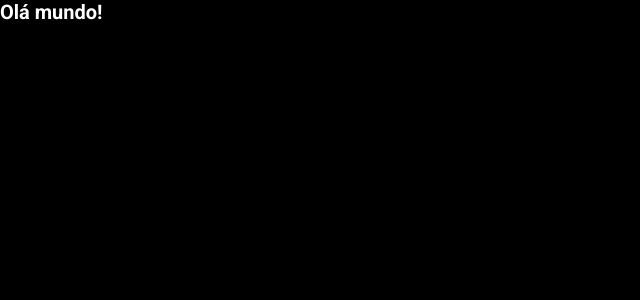
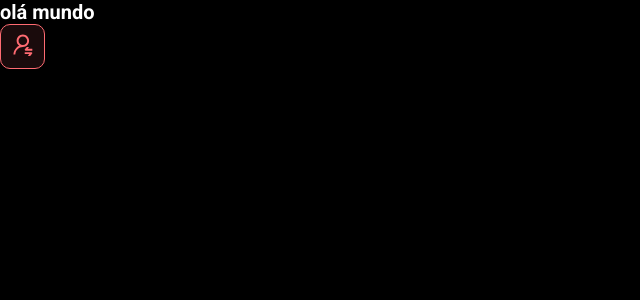
Before and after one commit to Ismaelp96/project-reactjs-spring, a React (Vite) app in the folder frontend/: page / in a window 1280 px wide. Shown: the top 300 px of the page, without its empty margins (0-640 px from the left). Built offline with nearby package versions, Linux system fonts and the light colour scheme.

Commit message:
First component

```diff
--- a/frontend/src/App.tsx
+++ b/frontend/src/App.tsx
@@ -1,5 +1,12 @@
+import NotificationButton from "./components/NotificationButton";
+
 function App() {
-  return <h1>Olá mundo!</h1>;
+  return (
+    <>
+      <h1>olá mundo</h1>
+      <NotificationButton />
+    </>
+  );
 }
 
 export default App;
--- /dev/null
+++ b/frontend/src/components/NotificationButton/index.tsx
@@ -0,0 +1,15 @@
+import IconUser from "../../assets/img/icon-user.svg";
+import "./styles.css";
+
+function NotificationButton() {
+  return (
+    <>
+      <div className="dsmeta-red-btn-container">
+        <button className="dsmeta-red-btn">
+          <img src={IconUser} alt="botão para notificar" />
+        </button>
+      </div>
+    </>
+  );
+}
+export default NotificationButton;
--- /dev/null
+++ b/frontend/src/components/NotificationButton/styles.css
@@ -0,0 +1,21 @@
+.dsmeta-red-btn-container {
+  width: 4.5rem;
+  height: 4.5rem;
+  border: 1px solid #ff6b72;
+  border-radius: 1rem;
+  background: rgba(255, 107, 114, 0.1);
+  display: flex;
+  align-items: center;
+  justify-content: center;
+  transition: transform 0.3s linear;
+}
+
+.dsmeta-red-btn-container .dsmeta-red-btn img {
+  width: 100%;
+  height: 100%;
+  object-fit: cover;
+}
+
+.dsmeta-red-btn-container:hover {
+  transform: scale(1.05);
+}
```
Also changed, not shown: frontend/src/assets/img/icon-user.svg (added).
